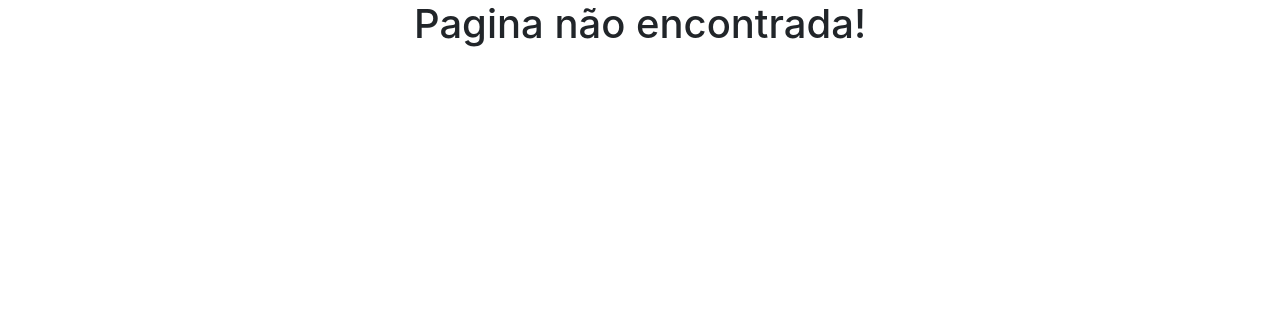
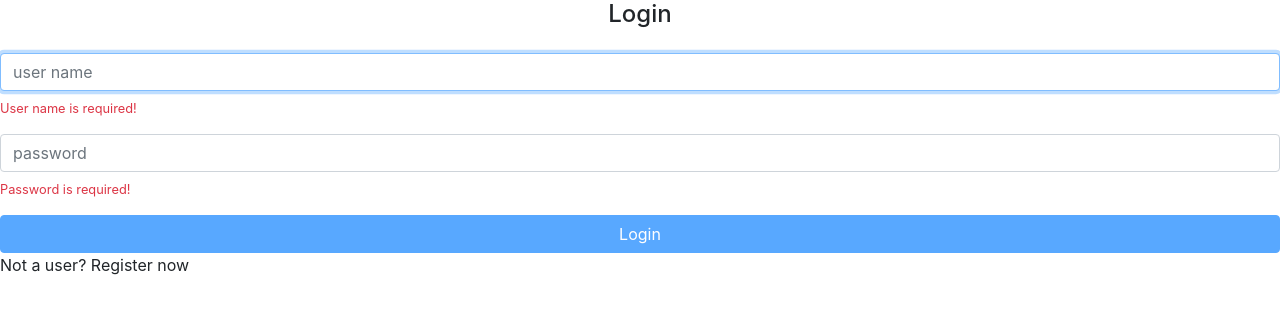
Before and after one commit to paulobressan/Alurapic-Angular, an Angular app: page / in a window 1280 px wide. Shown: the top 314 px of the page. Built offline with nearby package versions, Linux system fonts and the light colour scheme.

Commit message:
Validação de formulario

```diff
--- a/src/app/app.module.ts
+++ b/src/app/app.module.ts
@@ -5,6 +5,7 @@ import { AppComponent } from './app.component';
 import { PhotosModule } from './photos/photos.module';
 import { AppRoutingModule } from './app.routing.module';
 import { ErrorsModule } from './errors/errors.module';
+import { HomeModule } from './home/home.module';
 
 @NgModule({
   declarations: [
@@ -16,6 +17,7 @@ import { ErrorsModule } from './errors/errors.module';
     //Componente que gerencia todas as rotas
     AppRoutingModule,
     PhotosModule,
+    HomeModule,
     ErrorsModule
   ],
   providers: [],
--- a/src/app/app.routing.module.ts
+++ b/src/app/app.routing.module.ts
@@ -5,9 +5,13 @@ import { PhotoListComponent } from './photos/photo-list/photo-list.component';
 import { PhotoFormComponent } from './photos/photo-form/photo-form.component';
 import { NotFoundComponent } from './errors/not-found/not-found.component';
 import { PhotoListResolver } from './photos/photo-list/photo-list.resolver';
+import { SiginComponent } from './home/signin/sigin.component';
 
 //variaveis de rotas
 const routes: Routes = [
+    {
+        path: '', component: SiginComponent
+    },
     {
         //Para utilizar os resolver é necessario definir na rota o resolver que espera um parametro que é um objeto json
         // e nele vamos definir uma prop e atribuir a ela o Resolve que ja vai ser retornado as informações do resolve
--- /dev/null
+++ b/src/app/home/signin/sigin.component.html
@@ -0,0 +1,13 @@
+<h4 class="text-center">Login</h4>
+<form [formGroup]="loginForm" class="form mt-4">
+    <div class="form-group">
+        <input formControlName="userName" type="text" class="form-control" autofocus placeholder="user name">
+        <ap-vmessage *ngIf="loginForm.get('userName').errors?.required" text="User name is required!"></ap-vmessage>
+    </div>
+    <div class="form-group">
+        <input formControlName="password" type="password" class="form-control" placeholder="password">
+        <ap-vmessage *ngIf="loginForm.get('password').errors?.required" text="Password is required!"></ap-vmessage>
+    </div>
+    <button [disabled]="loginForm.invalid" type="submit" class="btn btn-primary btn-block">Login</button>
+</form>
+<p>Not a user? <a>Register now</a></p>
--- /dev/null
+++ b/src/app/home/signin/sigin.component.ts
@@ -0,0 +1,25 @@
+import { Component, OnInit } from '@angular/core';
+import { FormGroup, FormBuilder, Validators } from '@angular/forms';
+
+@Component({
+    templateUrl: './sigin.component.html'
+})
+export class SiginComponent implements OnInit{
+    //O form group vai controlar o form do formulario, eles vão estar ligados por bind
+    loginForm: FormGroup;
+
+    constructor(
+        //O formBuilder é um construtor de formularios que disponibiliza um formulario injetado no construtor pronto para ser usado
+        private formBuilder: FormBuilder
+    ){}
+
+    ngOnInit(): void {
+        //definindo um grupo de formControlName, ou seja os input vão repesentar cada item do grupo.
+        //o loginForm vai controlar todos valores do formulario
+        this.loginForm = this.formBuilder.group({
+            //input relacionado com o userName, o primeiro parametro é o valor default do input e o segundo é suas validações
+            userName: ['', Validators.required],
+            password: ['', Validators.required]
+        });
+    }
+}
--- /dev/null
+++ b/src/app/shared/components/vmessage/vmessage.component.html
@@ -0,0 +1,3 @@
+<small class="text-danger d-block mt-2">
+    {{text}}
+</small>
```
Also changed, not shown: src/app/home/home.module.ts (added, +16 -0 lines), src/app/shared/components/vmessage/vmessage.component.ts (added, +9 -0 lines), src/app/shared/components/vmessage/vmessage.module.ts (added, +8 -0 lines).
